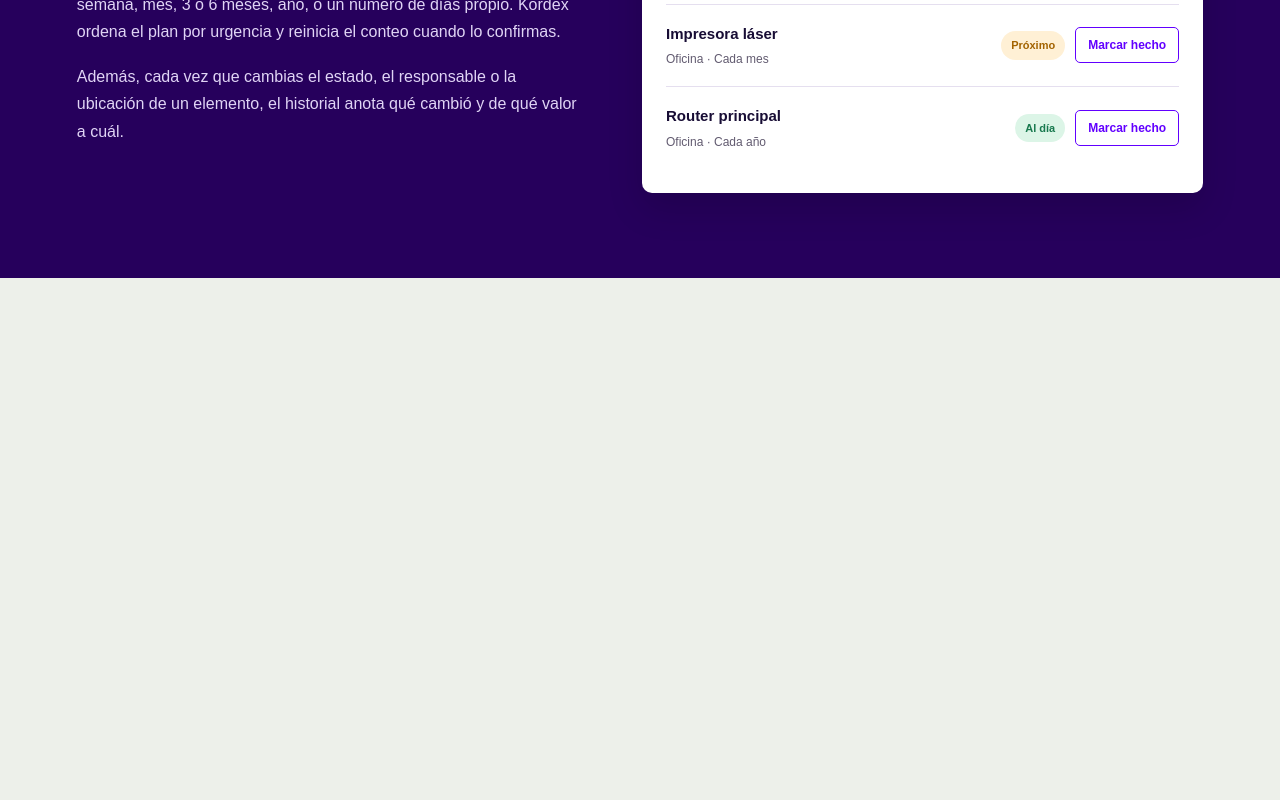
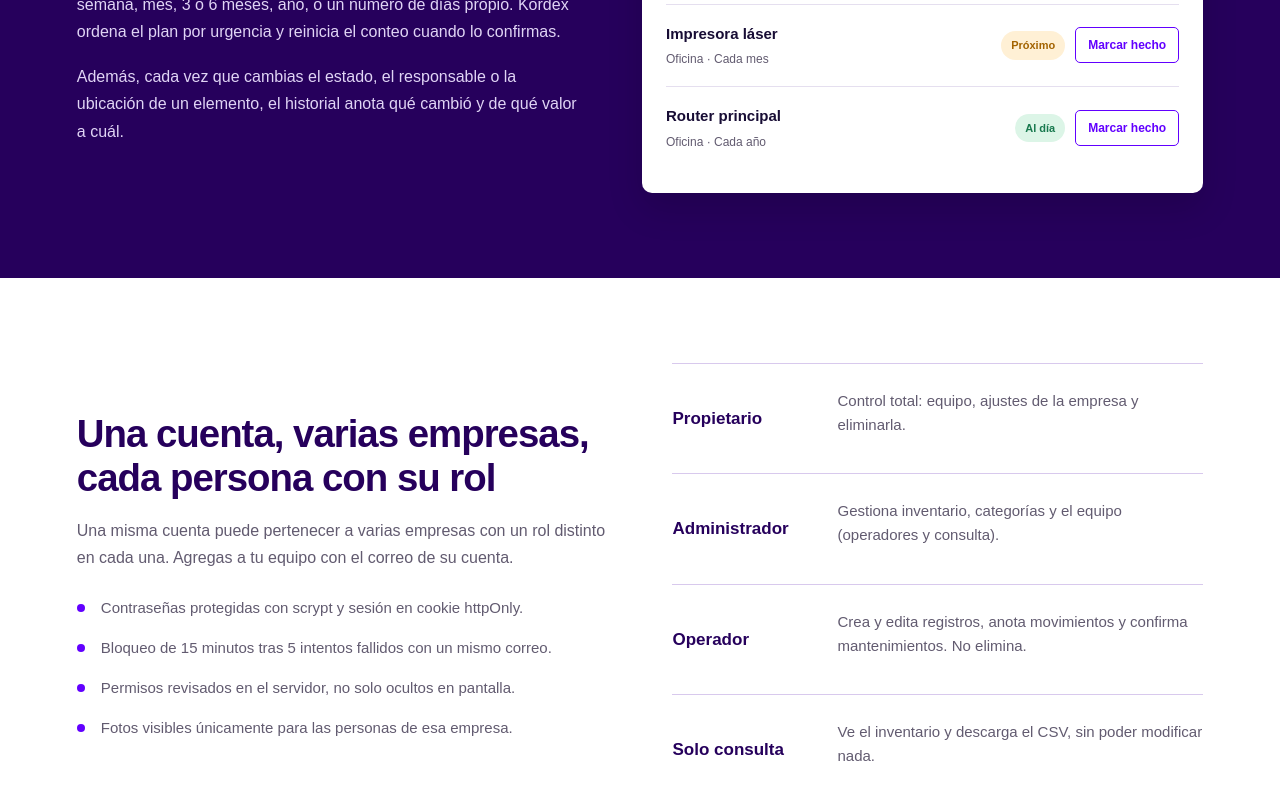
Before and after one commit to Dark-Sung/Kordex, a Next.js app: page / in a window 1280 px wide. Shown: the part 2619-3419 px from the top of the page. Before the commit the page ends 2897 px from the top, so only its background shows below. Built offline with nearby package versions, Linux system fonts and the light colour scheme.

Commit message:
Agregar seccion de equipo seguridad y roles

```diff
--- a/app/landing.module.css
+++ b/app/landing.module.css
@@ -604,3 +604,93 @@
         padding: 18px;
     }
 }
+/* SECCIÓN DE EQUIPO, SEGURIDAD Y ROLES */
+
+.teamSection {
+    background: #ffffff;
+    padding: 85px 0;
+}
+
+.teamGrid {
+    display: grid;
+    grid-template-columns: 1fr 1fr;
+    align-items: center;
+    gap: 65px;
+}
+
+.teamInfo > p {
+    color: #625b70;
+    font-size: 16px;
+    line-height: 1.7;
+    margin-bottom: 25px;
+}
+
+.teamInfo ul {
+    list-style: none;
+    padding: 0;
+    margin: 0;
+}
+
+.teamInfo li {
+    position: relative;
+    padding-left: 24px;
+    margin-bottom: 16px;
+    font-size: 15px;
+    line-height: 1.6;
+    color: #625b70;
+}
+
+.teamInfo li::before {
+    content: "";
+    position: absolute;
+    left: 0;
+    top: 8px;
+    width: 8px;
+    height: 8px;
+    border-radius: 50%;
+    background: #6200ff;
+}
+
+.rolesTable {
+    border-top: 1px solid #d8c9ed;
+}
+
+.roleRow {
+    display: grid;
+    grid-template-columns: 145px 1fr;
+    align-items: start;
+    gap: 20px;
+    padding: 25px 0;
+    border-bottom: 1px solid #d8c9ed;
+}
+
+.roleRow h3 {
+    color: #26005c;
+    font-size: 17px;
+    font-weight: 700;
+}
+
+.roleRow p {
+    color: #625b70;
+    font-size: 15px;
+    line-height: 1.6;
+}
+
+@media (max-width: 900px) {
+    .teamGrid {
+        grid-template-columns: 1fr;
+        gap: 35px;
+    }
+
+    .teamSection {
+        padding: 55px 0;
+    }
+}
+
+@media (max-width: 500px) {
+    .roleRow {
+        grid-template-columns: 1fr;
+        gap: 8px;
+        padding: 20px 0;
+    }
+}
--- a/app/page.tsx
+++ b/app/page.tsx
@@ -425,6 +425,82 @@ export default function Home() {
         </div>
     </div>
 </section>
+         <section id="equipo" className={styles.teamSection}>
+    <div className={styles.wrapper}>
+        <div className={styles.teamGrid}>
+
+            <div className={styles.teamInfo}>
+                <h2 className={styles.sectionTitle}>
+                    Una cuenta, varias empresas, cada persona con su rol
+                </h2>
+
+                <p>
+                    Una misma cuenta puede pertenecer a varias
+                    empresas con un rol distinto en cada una.
+                    Agregas a tu equipo con el correo de su cuenta.
+                </p>
+
+                <ul>
+                    <li>
+                        Contraseñas protegidas con scrypt y
+                        sesión en cookie httpOnly.
+                    </li>
+
+                    <li>
+                        Bloqueo de 15 minutos tras 5 intentos
+                        fallidos con un mismo correo.
+                    </li>
+
+                    <li>
+                        Permisos revisados en el servidor,
+                        no solo ocultos en pantalla.
+                    </li>
+
+                    <li>
+                        Fotos visibles únicamente para las
+                        personas de esa empresa.
+                    </li>
+                </ul>
+            </div>
+
+            <div className={styles.rolesTable}>
+
+                <div className={styles.roleRow}>
+                    <h3>Propietario</h3>
+                    <p>
+                        Control total: equipo, ajustes de
+                        la empresa y eliminarla.
+                    </p>
+                </div>
+
+                <div className={styles.roleRow}>
+                    <h3>Administrador</h3>
+                    <p>
+                        Gestiona inventario, categorías y
+                        el equipo (operadores y consulta).
+                    </p>
+                </div>
+
+                <div className={styles.roleRow}>
+                    <h3>Operador</h3>
+                    <p>
+                        Crea y edita registros, anota movimientos
+                        y confirma mantenimientos. No elimina.
+                    </p>
+                </div>
+
+                <div className={styles.roleRow}>
+                    <h3>Solo consulta</h3>
+                    <p>
+                        Ve el inventario y descarga el CSV,
+                        sin poder modificar nada.
+                    </p>
+                </div>
+
+            </div>
+        </div>
+    </div>
+</section>
         </main>
     );
 }
```
